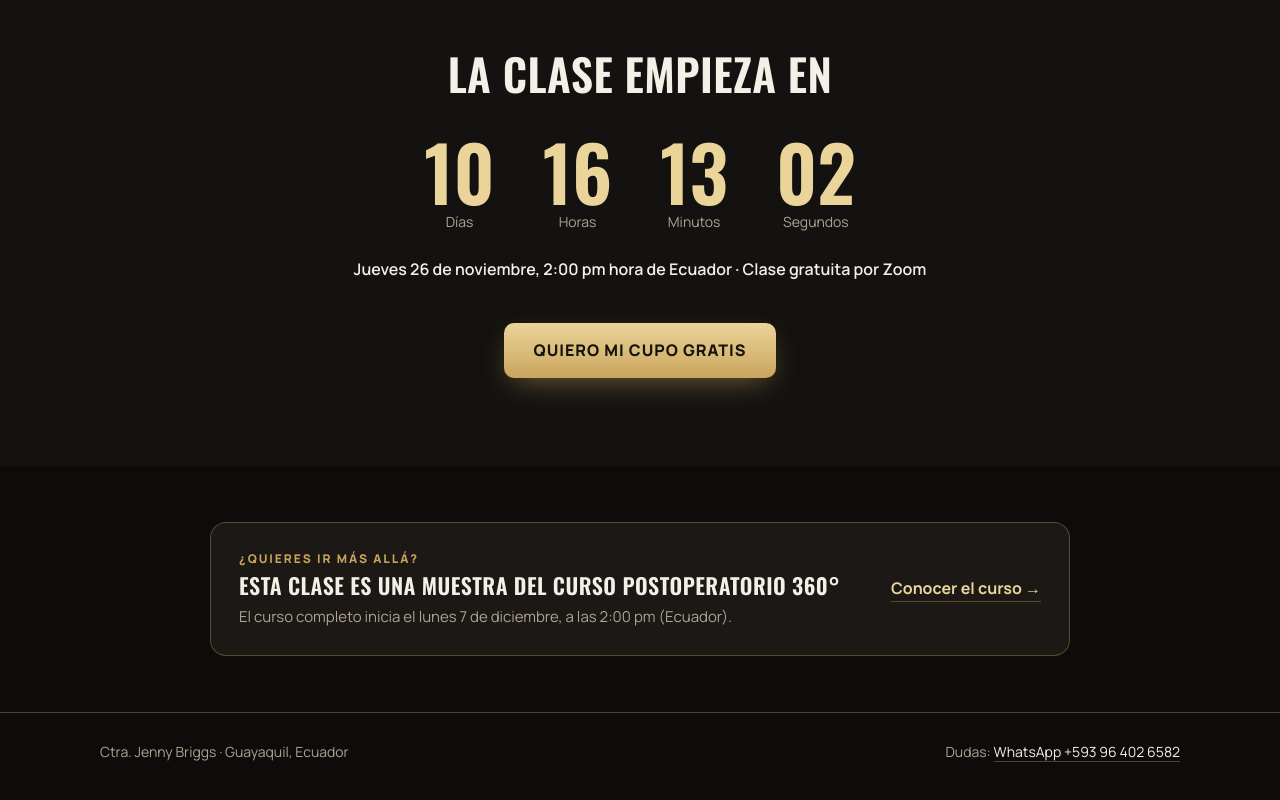
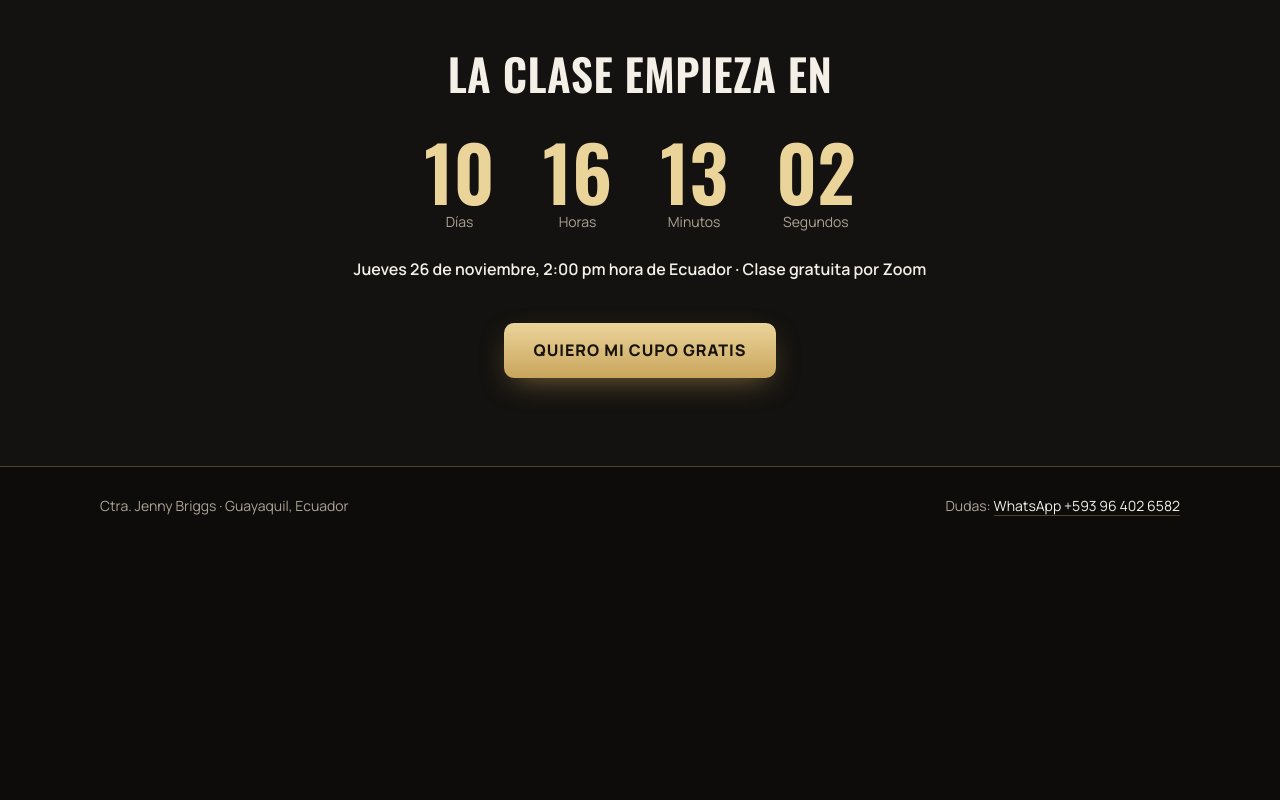
Before and after one commit to libardyanthony7-stack/curso-postoperatorio, a plain HTML site: page clase/index.html in a window 1280 px wide. Shown: the part 3562-4362 px from the top of the page. After the commit the page ends 4120 px from the top, so only its background shows below. Drawn offline with nearby package versions, Linux system fonts and the light colour scheme.

Commit message:
Quita las menciones al curso de la landing de la clase
Co-Authored-By: Claude Opus 5.5 <noreply@anthropic.com>

```diff
--- a/clase/index.html
+++ b/clase/index.html
@@ -143,13 +143,6 @@ p{margin:0}
 .count span{color:var(--muted);font-size:14px}
 .final-meta{text-align:center;margin-top:22px;font-weight:600}
 
-.bridge-sec{padding-block:56px}
-.bridge{display:flex;align-items:center;justify-content:space-between;gap:20px 32px;flex-wrap:wrap;max-width:860px;margin:0 auto;padding:26px 28px;border:1px solid var(--line);border-radius:16px;background:var(--card)}
-.bridge small{display:block;font-size:12px;font-weight:800;letter-spacing:.16em;text-transform:uppercase;color:var(--gold)}
-.bridge b{display:block;font-family:var(--display);font-weight:600;text-transform:uppercase;font-size:22px;letter-spacing:.02em;margin-top:4px;line-height:1.2}
-.bridge p{color:var(--muted);font-size:15px;margin-top:6px;max-width:34em}
-.bridge a.link{font-weight:700;color:var(--gold-hi);text-decoration:none;border-bottom:1px solid var(--line);white-space:nowrap}
-
 footer{border-top:1px solid var(--line);padding-block:28px 40px;color:var(--muted);font-size:14px}
 footer .wrap{display:flex;flex-wrap:wrap;justify-content:space-between;gap:10px 24px}
 footer a{color:var(--text);text-decoration:none;border-bottom:1px solid var(--line)}
@@ -187,7 +180,6 @@ footer a{color:var(--text);text-decoration:none;border-bottom:1px solid var(--li
 @media (max-width:480px){
   .who{grid-template-columns:minmax(0,1fr)}
   .btn{width:100%}
-  .bridge{padding:22px 20px}
 }
 @media (prefers-reduced-motion:reduce){
   html{scroll-behavior:auto}
@@ -221,10 +213,9 @@ fbq('init','996198486716359');fbq('track','PageView');
       <p class="note js-live">Te unes al grupo de WhatsApp de la clase y ahí recibes el link de Zoom el mismo día. Cupos limitados.</p>
       <div class="ended-box js-ended" hidden>
         <p class="t">Esta clase ya terminó</p>
-        <p>Gracias por tu interés. Si quieres aprender el protocolo completo, el curso POSTOPERATORIO 360° inicia el <span data-t="cursoFecha">lunes 7 de diciembre</span>.</p>
+        <p>Gracias por tu interés. Si tienes dudas, escríbenos por WhatsApp.</p>
         <div class="cta-row">
-          <a class="btn js-curso" href="#">Ver el curso</a>
-          <a class="btn outline js-wa" href="#">Escribir por WhatsApp</a>
+          <a class="btn js-wa" href="#">Escribir por WhatsApp</a>
         </div>
       </div>
       <p class="byline"><b>Jenny Briggs</b> · Cosmiatra</p>
@@ -275,7 +266,7 @@ fbq('init','996198486716359');fbq('track','PageView');
         <div class="sig">Jenny Briggs</div>
         <div class="years"><b>7</b><span>años de trayectoria en cosmiatría</span></div>
         <p><strong>Cosmiatra en Guayaquil.</strong> Durante 7 años ha acompañado en su cabina a pacientes en recuperación postoperatoria, desde los primeros días de inflamación hasta el tratamiento de la fibrosis.</p>
-        <p>En esta clase gratuita comparte parte del protocolo que enseña en su curso POSTOPERATORIO 360°.</p>
+        <p>En esta clase gratuita comparte lo que aplica en su cabina para detectar a tiempo las complicaciones más comunes.</p>
         <a class="handle js-ig" href="#">@ctra_jennybriggs en Instagram</a>
       </div>
       <div class="photos">
@@ -329,18 +320,6 @@ fbq('init','996198486716359');fbq('track','PageView');
     </div>
   </section>
 
-  <section class="bridge-sec" aria-label="El curso completo">
-    <div class="wrap">
-      <div class="bridge">
-        <div>
-          <small>¿Quieres ir más allá?</small>
-          <b>Esta clase es una muestra del curso POSTOPERATORIO 360°</b>
-          <p>El curso completo inicia el <span data-t="cursoFecha">lunes 7 de diciembre</span>.</p>
-        </div>
-        <a class="link js-curso" href="#">Conocer el curso →</a>
-      </div>
-    </div>
-  </section>
 </main>
 
 <footer>
@@ -356,8 +335,6 @@ const CONFIG = {
   inicio: '2026-11-26T14:00:00-05:00',
   grupo: 'https://chat.whatsapp.com/IsCR2g8oKoe65aQboj0vsl',
   whatsapp: '593964026582',
-  curso: 'https://curso.ctrajennybriggs.com/',
-  cursoFecha: 'lunes 7 de diciembre, a las 2:00 pm (Ecuador)',
   instagram: 'https://www.instagram.com/ctra_jennybriggs/',
   pixel: '996198486716359'
 };
@@ -391,8 +368,7 @@ const CONFIG = {
     var T = {
       fecha: cap(p.weekday) + ' ' + p.day + ' de ' + p.month,
       diaCorto: p.weekday + ' ' + p.day,
-      hora: hora(p),
-      cursoFecha: CONFIG.cursoFecha
+      hora: hora(p)
     };
     document.querySelectorAll('[data-t]').forEach(function(el){ if (T[el.dataset.t]) el.textContent = T[el.dataset.t]; });
 
@@ -430,7 +406,6 @@ const CONFIG = {
   }
   wire('.js-join', GROUP, 'Lead', {content_name: CONFIG.clase});
   wire('.js-wa', WA, 'Contact');
-  wire('.js-curso', CONFIG.curso, 'ViewContent', {content_name: 'POSTOPERATORIO 360°'});
   wire('.js-ig', CONFIG.instagram);
 
   /* From the start time on: hide sign-up, countdown and sticky bar; show "Esta clase ya terminó". */
```
